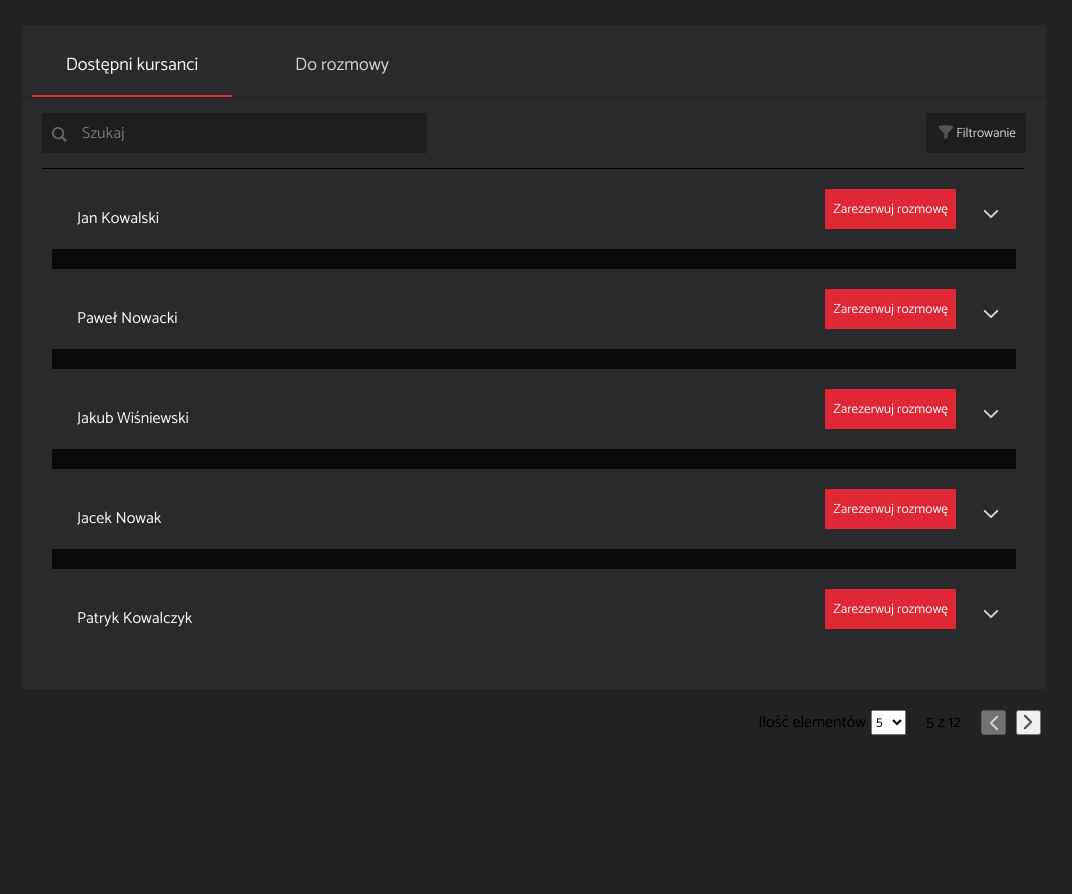
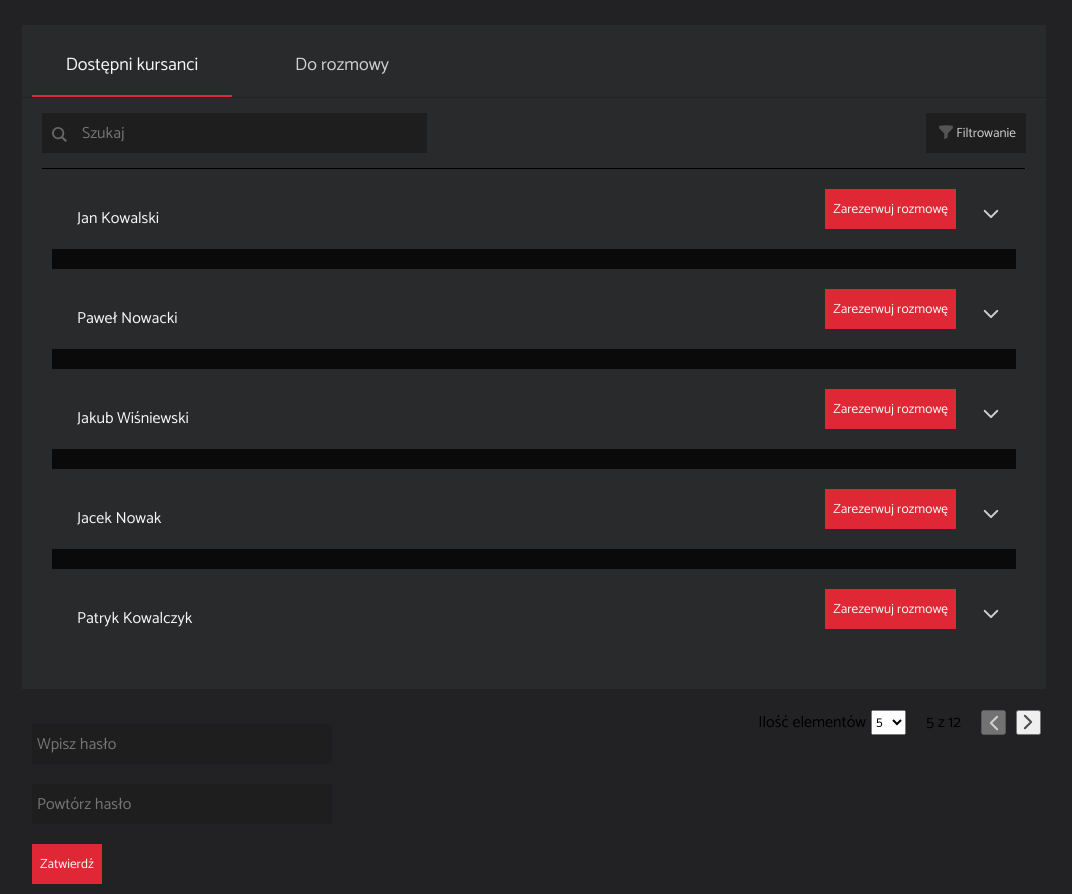
Before and after one commit to MateuszSzczukiewicz/MegaK-grupa3-frontend, a React (Vite) app: page /students in a window 1280 px wide. Shown: the whole page, without its empty margins (106-1178 px from the left). Before the commit the page ends 800 px from the top, so only its background shows below. Built offline with nearby package versions, Linux system fonts and the light colour scheme.

Commit message:
GotAJob,PrimaryInput model added with styles and types, PrimaryButton types and onClick fn added.

```diff
--- a/src/components/atoms/PrimaryButton/PrimaryButton.tsx
+++ b/src/components/atoms/PrimaryButton/PrimaryButton.tsx
@@ -1,3 +1,6 @@
 import {PrimaryButtonStyle} from "./PrimaryButton.style";
+import {PrimaryButtonPropsType} from "../../../types/PrimaryButtonTypes/PrimaryButton.types";
 
-export const PrimaryButton = ({text}:{text:string}) => <PrimaryButtonStyle>{text}</PrimaryButtonStyle>
+export const PrimaryButton = ({text, onClick}:PrimaryButtonPropsType) =>(
+    <PrimaryButtonStyle onClick={onClick}>{text}</PrimaryButtonStyle>
+)
--- /dev/null
+++ b/src/components/atoms/PrimaryInput/PrimaryInput.style.ts
@@ -0,0 +1,15 @@
+import styled from "styled-components";
+
+export const PrimaryInputStyle = styled.input`
+  width: 300px;
+  height: 40px;
+  margin: 10px;
+  padding-left: 5px;
+  border: none;
+  font-size: ${({ theme }) => theme.font.size.md};
+  color: ${({ theme }) => theme.color.grey4};
+  background-color: ${({ theme }) => theme.color.grey8};
+  &:focus{
+    outline: none;
+  }
+`
--- /dev/null
+++ b/src/components/atoms/PrimaryInput/PrimaryInput.tsx
@@ -0,0 +1,6 @@
+import {PrimaryInputStyle} from "./PrimaryInput.style";
+import {PrimaryInputPropsType} from "../../../types/PrimaryInputTypes/PrimaryInput.types";
+
+export const PrimaryInput = ({type, placeholder, onChange}:PrimaryInputPropsType) => (
+    <PrimaryInputStyle type={type??"text"} placeholder={placeholder} onChange={onChange}/>
+)
--- /dev/null
+++ b/src/components/molecules/GotAJob/GotAJob.style.ts
@@ -0,0 +1,7 @@
+import styled from "styled-components";
+
+export const GotAJobStyle = styled.div`
+    width: 80%;
+    max-width: 1600px;
+    margin: 0 auto;
+`
--- /dev/null
+++ b/src/components/molecules/GotAJob/GotAJob.tsx
@@ -0,0 +1,41 @@
+import {PrimaryButton} from "../../atoms/PrimaryButton/PrimaryButton";
+import {PrimaryInput} from "../../atoms/PrimaryInput/PrimaryInput";
+import { GotAJobStyle } from "./GotAJob.style";
+import {useState} from "react";
+
+export const GotAJob = () => {
+
+    const [passwordInput, setPasswordInput] = useState('');
+    const [repeatPasswordInput, setRepeatPasswordInput] = useState('');
+
+    const gotAJobHandler = () =>{
+        if(!passwordInput) {
+            alert("Wprowadź hasło");
+            return;
+        }
+        if(!repeatPasswordInput){
+            alert("Wprowadź hasło ponownie");
+            return;
+        }
+        if(!(passwordInput===repeatPasswordInput)){
+            alert("Hasła nie są takie same");
+            return;
+        }
+
+        if(window.confirm("Jesteś pewien? Ta zmiana sprawi usunięcie twojego konta z listy kursantów")){
+            console.log('Usuwam!');
+        }else{
+            console.log('Cofam!');
+        }
+    }
+
+    return(
+        <GotAJobStyle>
+                <PrimaryInput type={"password"} placeholder={'Wpisz hasło'} onChange={(e)=>setPasswordInput(e.target.value)}/>
+                <br/>
+                <PrimaryInput type={"password"} placeholder={'Powtórz hasło'} onChange={(e)=>setRepeatPasswordInput(e.target.value)}/>
+                <br/>
+                <PrimaryButton text={"Zatwierdź"} onClick={gotAJobHandler}/>
+        </GotAJobStyle>
+        )
+}
--- a/src/components/organisms/StudentsComponent/StudentsComponent.tsx
+++ b/src/components/organisms/StudentsComponent/StudentsComponent.tsx
@@ -2,6 +2,7 @@ import { StudentsComponentDiv } from './StudentsComponent.styles.ts';
 import {useEffect, useState} from "react";
 import {StudentsPageHeader} from "../../molecules/StudentsPageHeader/StudentsPageHeader";
 import {StudentsPageMain} from "../../molecules/StudentsPageMain/StudentsPageMain";
+import {GotAJob} from "../../molecules/GotAJob/GotAJob";
 
 export const StudentsComponent = () => {
 
@@ -30,9 +31,12 @@ export const StudentsComponent = () => {
 
 
     return (
+        <>
         <StudentsComponentDiv>
             <StudentsPageHeader simplified={simplified} setSimplified={setSimplified}/>
             <StudentsPageMain simplified={simplified} studentsList={studentsList}/>
         </StudentsComponentDiv>
+        <GotAJob/>
+        </>
     )
 }
--- /dev/null
+++ b/src/types/PrimaryButtonTypes/PrimaryButton.types.ts
@@ -0,0 +1,4 @@
+export type PrimaryButtonPropsType = {
+    text:string;
+    onClick?:()=>void;
+}
```
Also changed, not shown: src/types/PrimaryInputTypes/PrimaryInput.types.ts (added, +7 -0 lines).
